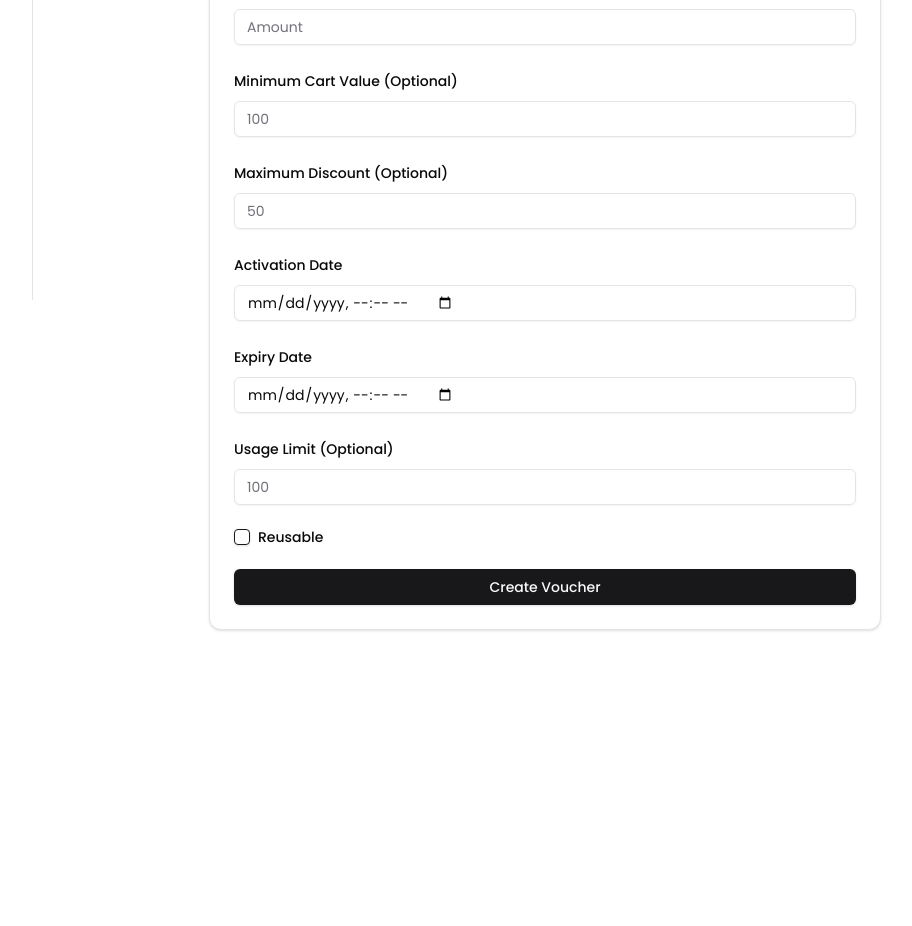
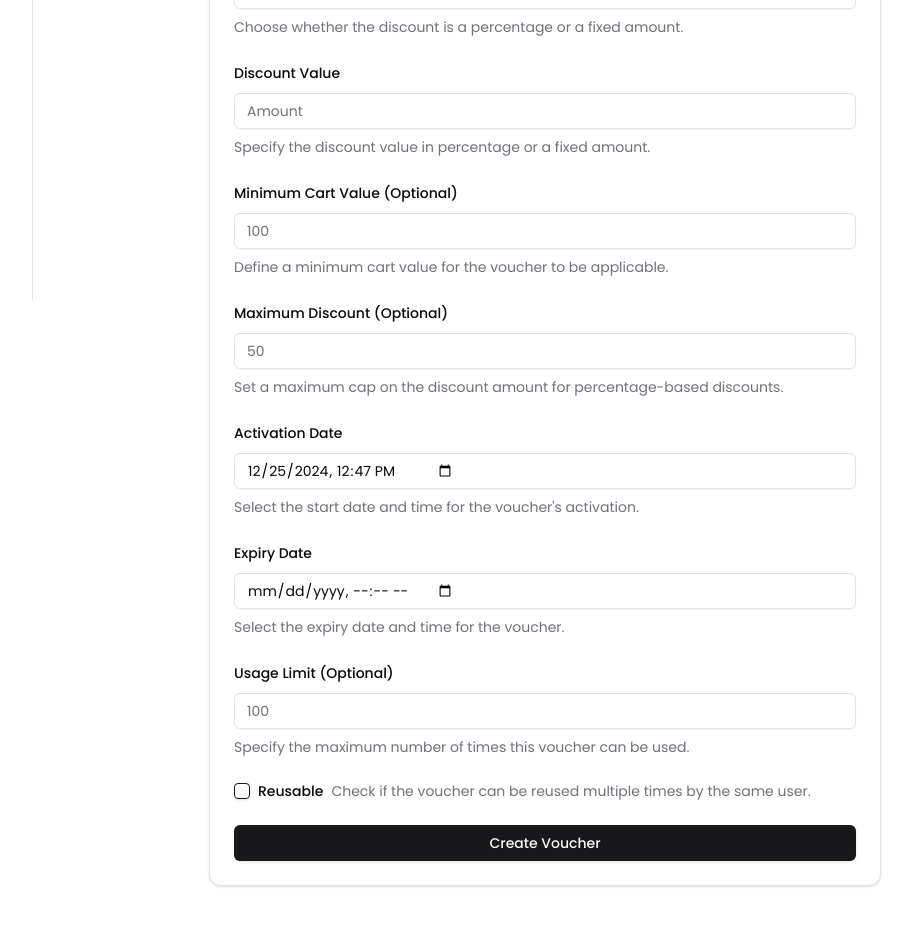
Before and after one commit to aayushbatham/offerbee-frontend, a Next.js app: page /dashboard/create in a window 1280 px wide. Shown: the part 500-1426 px from the top of the page, without its empty margins (223-1135 px from the left). Before the commit the page ends 1178 px from the top, so only its background shows below. Built offline with nearby package versions, Linux system fonts and the light colour scheme.

Commit message:
redirect to login if user is not authenticated

```diff
--- a/app/(auth)/login/page.tsx
+++ b/app/(auth)/login/page.tsx
@@ -6,7 +6,7 @@ import { Button } from "@/components/ui/button"
 import {
   Card,
   CardContent,
-  CardDescription,
+  CardDescription, CardFooter,
   CardHeader,
   CardTitle,
 } from "@/components/ui/card"
@@ -14,6 +14,7 @@ import { Input } from "@/components/ui/input"
 import { Label } from "@/components/ui/label"
 import { toast } from "sonner"
 import Navbar from "@/components/navbar";
+import Link from "next/link";
 
 export default function LoginPage() {
   const router = useRouter()
@@ -90,6 +91,12 @@ export default function LoginPage() {
                 </Button>
               </form>
             </CardContent>
+            <CardFooter className="flex justify-center items-center space-x-2">
+              <h3 className="text-primary font-light text-sm">Don't have an account?</h3>
+              <Link href="/signup" className="text-primary hover:underline font-medium text-sm">
+                Sign up
+              </Link>
+            </CardFooter>
           </Card>
         </div>
       </>
--- a/app/(testing)/demo/page.tsx
+++ b/app/(testing)/demo/page.tsx
@@ -1,6 +1,6 @@
 "use client"
 
-import { useState } from "react"
+import {useEffect, useState} from "react"
 import { Button } from "@/components/ui/button"
 import { Input } from "@/components/ui/input"
 import { toast } from "sonner"
@@ -65,6 +65,16 @@ export default function ShopPage() {
   const [isLoading, setIsLoading] = useState(false)
   const [isCheckingOut, setIsCheckingOut] = useState(false)
   const [showSuccess, setShowSuccess] = useState(false)
+
+  useEffect(() => {
+    const isAuthenticated = () => {
+      const token = localStorage.getItem('token');
+      if(!token){
+        router.push('/login')
+      }
+    }
+    isAuthenticated();
+  }, []);
 
   const addToCart = (product: Product) => {
     setCart(prevCart => {
--- a/app/dashboard/create/page.tsx
+++ b/app/dashboard/create/page.tsx
@@ -97,6 +97,8 @@ export default function CreateVoucherPage() {
     }
   }
 
+  const todayDate = new Date().toISOString().slice(0, 16)
+
   return (
       <div className="max-w-2xl mx-auto py-6">
         <Card>
@@ -117,6 +119,7 @@ export default function CreateVoucherPage() {
                     disabled={isLoading}
                     placeholder="Summer Sale 2024"
                 />
+                <CardDescription>Provide a descriptive name for the voucher.</CardDescription>
               </div>
 
               <div className="space-y-2">
@@ -140,6 +143,9 @@ export default function CreateVoucherPage() {
                     Generate
                   </Button>
                 </div>
+                <CardDescription>
+                  Enter a unique code for the voucher or generate one automatically.
+                </CardDescription>
               </div>
 
               <div className="space-y-2">
@@ -160,6 +166,9 @@ export default function CreateVoucherPage() {
                     <SelectItem value="fixed">Fixed Amount</SelectItem>
                   </SelectContent>
                 </Select>
+                <CardDescription>
+                  Choose whether the discount is a percentage or a fixed amount.
+                </CardDescription>
               </div>
 
               <div className="space-y-2">
@@ -179,6 +188,9 @@ export default function CreateVoucherPage() {
                     max={discountType === "percentage" ? 100 : undefined}
                     step="any"
                 />
+                <CardDescription>
+                  Specify the discount value in percentage or a fixed amount.
+                </CardDescription>
               </div>
 
               <div className="space-y-2">
@@ -190,6 +202,9 @@ export default function CreateVoucherPage() {
                     disabled={isLoading}
                     placeholder="100"
                 />
+                <CardDescription>
+                  Define a minimum cart value for the voucher to be applicable.
+                </CardDescription>
               </div>
 
               {discountType !== "fixed" && (
@@ -202,6 +217,9 @@ export default function CreateVoucherPage() {
                         disabled={isLoading}
                         placeholder="50"
                     />
+                    <CardDescription>
+                      Set a maximum cap on the discount amount for percentage-based discounts.
+                    </CardDescription>
                   </div>
               )}
 
@@ -213,7 +231,11 @@ export default function CreateVoucherPage() {
                     type="datetime-local"
                     required
                     disabled={isLoading}
+                    defaultValue={todayDate}
                 />
+                <CardDescription>
+                  Select the start date and time for the voucher's activation.
+                </CardDescription>
               </div>
 
               <div className="space-y-2">
@@ -225,6 +247,9 @@ export default function CreateVoucherPage() {
                     required
                     disabled={isLoading}
                 />
+                <CardDescription>
+                  Select the expiry date and time for the voucher.
+                </CardDescription>
               </div>
 
               <div className="space-y-2">
@@ -236,6 +261,9 @@ export default function CreateVoucherPage() {
                     disabled={isLoading}
                     placeholder="100"
                 />
+                <CardDescription>
+                  Specify the maximum number of times this voucher can be used.
+                </CardDescription>
               </div>
 
               <div className="flex items-center space-x-2">
@@ -246,6 +274,9 @@ export default function CreateVoucherPage() {
                     disabled={isLoading}
                 />
                 <Label htmlFor="reusable">Reusable</Label>
+                <CardDescription>
+                  Check if the voucher can be reused multiple times by the same user.
+                </CardDescription>
               </div>
 
               <Button className="w-full" type="submit" disabled={isLoading}>
--- a/app/dashboard/page.tsx
+++ b/app/dashboard/page.tsx
@@ -12,6 +12,7 @@ import {
 import { Badge } from "@/components/ui/badge"
 import { toast } from "sonner"
 import {Button} from "@/components/ui/button";
+import {useRouter} from "next/navigation";
 
 interface Voucher {
   _id: string
@@ -32,6 +33,7 @@ interface Voucher {
 export default function VouchersPage() {
   const [vouchers, setVouchers] = useState<Voucher[]>([])
   const [isLoading, setIsLoading] = useState(true)
+  const router = useRouter();
 
   useEffect(() => {
     const fetchVouchers = async () => {
@@ -56,6 +58,17 @@ export default function VouchersPage() {
       }
     }
 
+    const isAuthenticatied = () => {
+      const token = localStorage.getItem('token')
+      if (!token) {
+        router.push('/login')
+        toast.error('Please login to view your vouchers')
+        return false
+      }
+      return true
+    }
+
+    isAuthenticatied();
     fetchVouchers();
   }, [])
 
```
